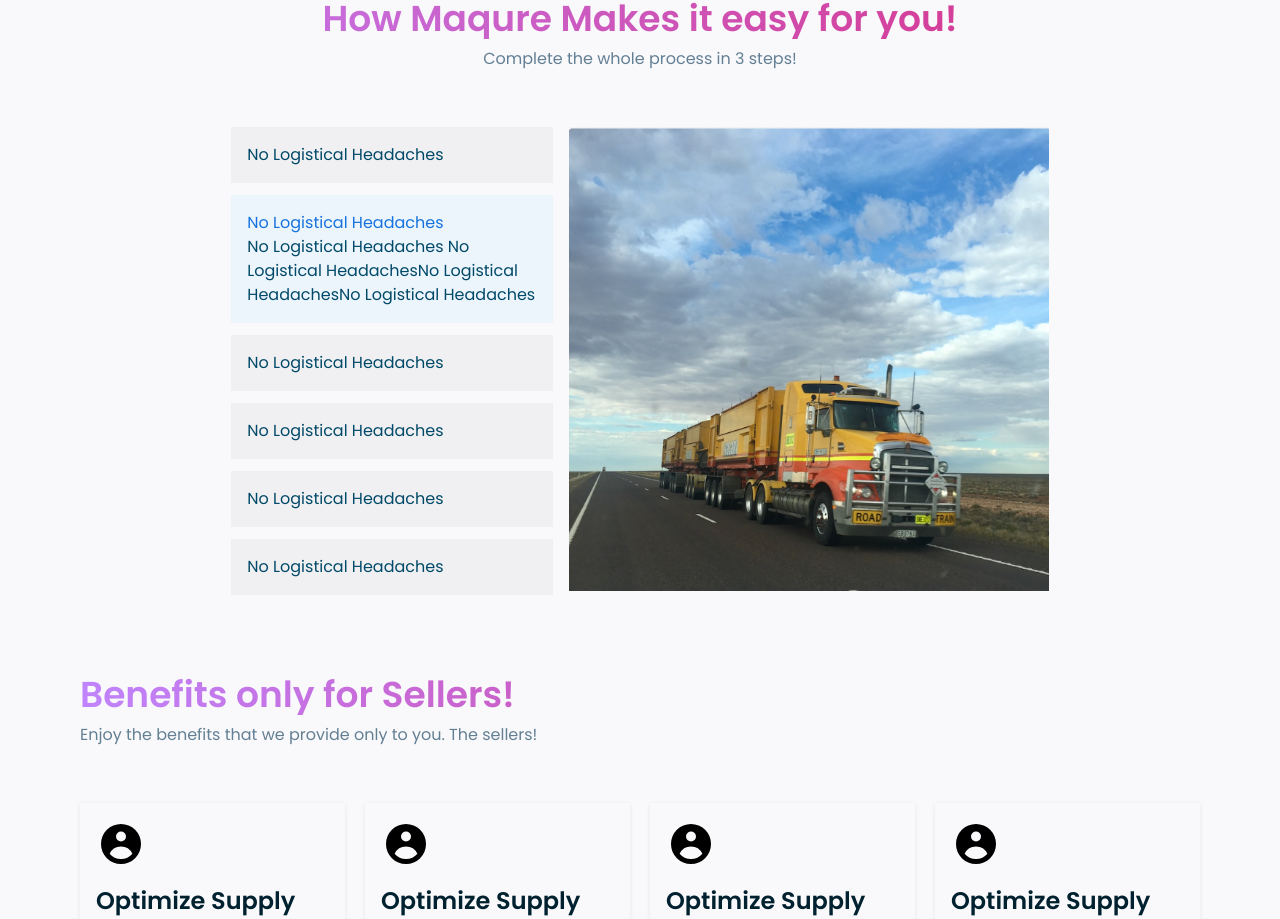
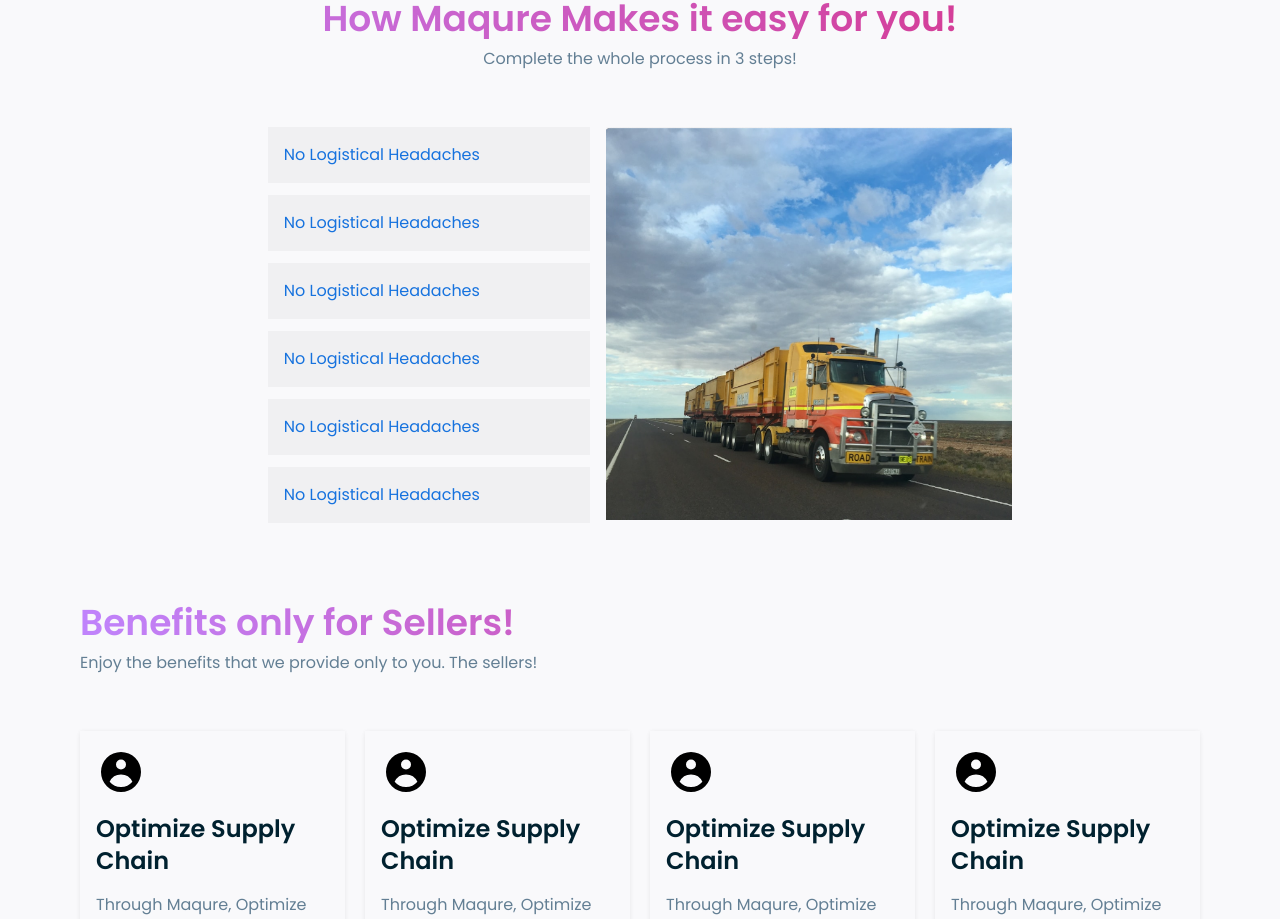
Before and after one commit to maheshpatil132/internship_frontend, a React (Create React App) app: page /onboard in a window 1280 px wide. Shown: the part 2158-3077 px from the top of the page. Built offline with nearby package versions, Linux system fonts and the light colour scheme.

Commit message:
added routing

```diff
--- a/src/index.css
+++ b/src/index.css
@@ -153,6 +153,21 @@ body {
 }
 
 
+.hover_effect p{
+  max-height: 0;
+  transition: max-height 0.15s ease-out;
+  overflow: hidden;
+}
+.hover_effect:hover p{
+  max-height: 500px;
+  opacity: 1;
+  transition: max-height 0.25s ease-in;
+}
+
+.image{
+  transition: all .2s;
+}
+
 
 
 
--- a/src/pages/MainPage/SellerOnBoard/SellerPage.js
+++ b/src/pages/MainPage/SellerOnBoard/SellerPage.js
@@ -1,4 +1,4 @@
-import React from 'react'
+import React, { useRef } from 'react'
 import MainHeading from '../../../components/MainHeading'
 import img from '../../../images/onboard.png'
 import company1 from '../../../images/image4.png'
@@ -20,8 +20,13 @@ import FreqBox from '../../../components/FreqBox'
 
 
 const SellerPage = () => {
-
-
+  const image = useRef()
+   const large = () => {
+       image.current.style.height = '29rem'
+   }
+   const small = () => {
+    image.current.style.height = '24.6rem'
+}
 
     return (
         <div className=' relative flex-1 flex flex-col py-4 overflow-hidden'>
@@ -136,29 +141,34 @@ const SellerPage = () => {
                     <div className=' flex mx-auto w-fit gap-4'>
                         <div className="left h-full  items-end flex flex-col  gap-3 text-[#004968]">
 
-                            <div className='bg-[#9898981a] p-4 w-[322px]'>
-                                <p>No Logistical Headaches</p>
-                            </div>
-                            <div className='bg-[#72ccff1a] p-4 w-[322px]'>
+                            <div onMouseOver={large} onMouseOut={small} className=' hover_effect bg-[#9898981a] hover:bg-[#72ccff1a] p-4 w-[322px]'>
                                 <h1 className=' text-[#1672DE]'>No Logistical Headaches</h1>
                                 <p>No Logistical Headaches No Logistical HeadachesNo Logistical HeadachesNo Logistical Headaches</p>
                             </div>
-                            <div className='bg-[#9898981a] p-4 w-[322px]'>
-                                <p>No Logistical Headaches</p>
+                            <div onMouseOver={large} onMouseOut={small} className=' hover_effect bg-[#9898981a] hover:bg-[#72ccff1a] p-4 w-[322px]'>
+                                <h1 className=' text-[#1672DE]'>No Logistical Headaches</h1>
+                                <p>No Logistical Headaches No Logistical HeadachesNo Logistical HeadachesNo Logistical Headaches</p>
                             </div>
-                            <div className='bg-[#9898981a] p-4 w-[322px]'>
-                                <p>No Logistical Headaches</p>
+                            <div onMouseOver={large} onMouseOut={small} className=' hover_effect bg-[#9898981a] hover:bg-[#72ccff1a] p-4 w-[322px]'>
+                                <h1 className=' text-[#1672DE]'>No Logistical Headaches</h1>
+                                <p>No Logistical Headaches No Logistical HeadachesNo Logistical HeadachesNo Logistical Headaches</p>
                             </div>
-                            <div className='bg-[#9898981a] p-4 w-[322px]'>
-                                <p>No Logistical Headaches</p>
+                            <div onMouseOver={large} onMouseOut={small} className=' hover_effect bg-[#9898981a] hover:bg-[#72ccff1a] p-4 w-[322px]'>
+                                <h1 className=' text-[#1672DE]'>No Logistical Headaches</h1>
+                                <p>No Logistical Headaches No Logistical HeadachesNo Logistical HeadachesNo Logistical Headaches</p>
                             </div>
-                            <div className='bg-[#9898981a] p-4 w-[322px]'>
-                                <p>No Logistical Headaches</p>
+                            <div onMouseOver={large} onMouseOut={small} className=' hover_effect bg-[#9898981a] hover:bg-[#72ccff1a] p-4 w-[322px]'>
+                                <h1 className=' text-[#1672DE]'>No Logistical Headaches</h1>
+                                <p>No Logistical Headaches No Logistical HeadachesNo Logistical HeadachesNo Logistical Headaches</p>
+                            </div>
+                            <div onMouseOver={large} onMouseOut={small} className=' hover_effect bg-[#9898981a] hover:bg-[#72ccff1a] p-4 w-[322px]'>
+                                <h1 className=' text-[#1672DE]'>No Logistical Headaches</h1>
+                                <p>No Logistical Headaches No Logistical HeadachesNo Logistical HeadachesNo Logistical Headaches</p>
                             </div>
                         </div>
 
                         <div className="right">
-                            <img className=' object-cover h-[29rem]' src={truck} alt="" />
+                            <img ref={image} className='image object-cover h-[24.6rem]' src={truck} alt="" />
                         </div>
                     </div>
                 </div>
@@ -223,11 +233,11 @@ const SellerPage = () => {
                 <div className=' space-y-4 my-10'>
                     <h1 className=' my-14 text-center text-[60px] font-semibold text-transparent bg-clip-text bg-gradient-to-r from-purple-400 to-pink-600'>Frequently Asked Questions</h1>
 
-                  <FreqBox/>
-                  <FreqBox/>
-                  <FreqBox/>
-                  <FreqBox/>
-                  <FreqBox/>
+                    <FreqBox />
+                    <FreqBox />
+                    <FreqBox />
+                    <FreqBox />
+                    <FreqBox />
 
                 </div>
 
```
